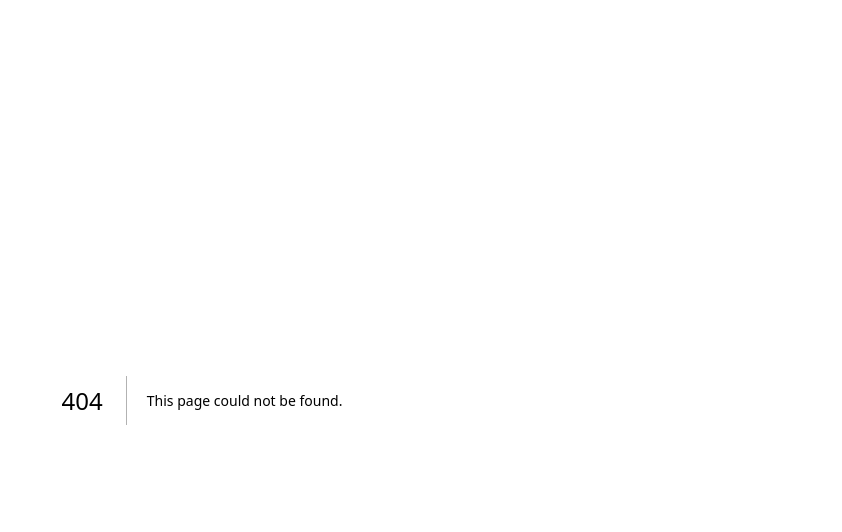
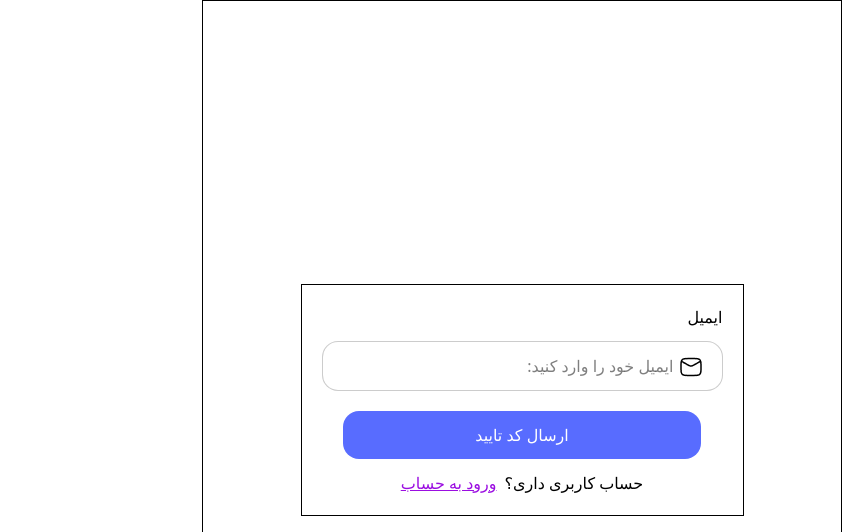
Before and after one commit to next-winter-1404/Void, a Next.js app: page /auth in a window 1280 px wide. Before the commit this address had no page. Shown: the top 532 px of the page, without its empty margins (438-1280 px from the left). Built offline with nearby package versions, Linux system fonts and the light colour scheme.

Commit message:
authPage started

```diff
--- a/package.json
+++ b/package.json
@@ -1,5 +1,5 @@
 {
-  "name": "nexvoid",
+  "name": "authPage",
   "version": "0.1.0",
   "private": true,
   "scripts": {
--- /dev/null
+++ b/src/app/(auth)/auth/page.tsx
@@ -0,0 +1,19 @@
+'use client';
+
+import Step1 from "../lib/components/signUp/step1";
+
+export default function Login() {
+
+
+
+    return (
+
+        <div className=" w-[50%] lg:w-[full] border  max-xl:w-full h-screen  flex flex-col items-center justify-center ">
+
+           <Step1/>
+
+        </div>
+
+
+    )
+}
--- /dev/null
+++ b/src/app/(auth)/layout.tsx
@@ -0,0 +1,11 @@
+
+
+export default function authLayout({children}:Readonly<{children:React.ReactNode}>){
+
+    return(
+        <main dir="rtl" className="flex flex-row">
+            {children}
+        </main>
+    )
+
+}
--- /dev/null
+++ b/src/app/(auth)/lib/authAction/action.ts
@@ -0,0 +1,47 @@
+"use server"
+
+import { cookies } from "next/headers"
+// import { createToken } from "@/app/lib/auth"
+import { redirect } from "next/navigation"
+
+// user
+const users = [
+  { id: "1", username: "user", password: "1234" },
+  { id: "2", username: "mersad", password: "2044" },
+]
+
+export async function loginAction(prevState: any, formData: FormData) {
+
+  const username = formData.get("username") as string
+  const password = formData.get("password") as string
+
+
+  const user = users.find(
+    (u) => u.username === username && u.password === password
+  )
+
+  if (!user) {
+    return { message: "نام کاربری یا رمز اشتباه است" }
+  }
+
+  // token
+  // const token = await createToken({ userId: user.id, username: user.username })
+
+  // cookie
+  const cookieStore = await cookies()
+  // cookieStore.set("token", token, {
+  //   httpOnly: true,
+  //   secure: true,
+  //   maxAge: 60 * 60 * 24 * 7,
+  //   path: "/",
+  // })
+
+  redirect("/home")
+}
+
+
+export async function logoutAction() {
+  const cookieStore = await cookies()
+  cookieStore.delete("token")
+  redirect("/login")
+}
--- /dev/null
+++ b/src/app/(auth)/lib/components/SubmitBt.tsx
@@ -0,0 +1,15 @@
+'use client'
+
+
+interface submitType {
+    subLabel:string
+}
+
+export default function SubmitBt ({subLabel}:submitType) {
+
+    return (
+    <button type="submit" className="bg-[#586CFF] p-3 px-33 rounded-[16px] text-[white] font-medium text-center">
+     {subLabel}
+    </button>
+    )
+}
--- /dev/null
+++ b/src/app/(auth)/lib/components/signUp/step1.tsx
@@ -0,0 +1,31 @@
+'use Client'
+
+import SubmitButton from "../SubmitBt";
+import Link from "next/link"
+
+
+export default function step1 () {
+
+    return(
+       <>
+        <form className="flex flex-col items-center p-5 gap-3 border">
+            <label htmlFor="email" className=" w-full font-medium ">ایمیل</label>
+             <input
+              name="email"
+              type="email"
+              placeholder="ایمیل خود را وارد کنید:"
+              className="border mb-2 border-[gray]/40 p-3 px-30 outline-none rounded-[16px]  text-start pr-12 bg-[url('/auth/email-ico.png')] bg-no-repeat bg-[position:95%_55%]"
+             />
+
+          <SubmitButton subLabel="ارسال کد تایید"  />
+
+           <div className="flex flex-row">
+            <p>حساب کاربری داری؟</p>
+           <Link href="/Login" className="cursor-pointer text-[#9B0EE1] mr-2 underline"> ورود به حساب</Link>
+          </div>
+
+        </form>
+
+        </>
+    )
+}
--- a/src/app/layout.tsx
+++ b/src/app/layout.tsx
@@ -1,20 +1,10 @@
 import type { Metadata } from "next";
-import { Geist, Geist_Mono } from "next/font/google";
-import "./globals.css";
+import "./lib/style/globals.css";
 
-const geistSans = Geist({
-  variable: "--font-geist-sans",
-  subsets: ["latin"],
-});
-
-const geistMono = Geist_Mono({
-  variable: "--font-geist-mono",
-  subsets: ["latin"],
-});
 
 export const metadata: Metadata = {
-  title: "Create Next App",
-  description: "Generated by create next app",
+  title: "auth",
+  description: "authentication",
 };
 
 export default function RootLayout({
@@ -23,11 +13,17 @@ export default function RootLayout({
   children: React.ReactNode;
 }>) {
   return (
-    <html
-      lang="en"
-      className={`${geistSans.variable} ${geistMono.variable} h-full antialiased`}
-    >
-      <body className="min-h-full flex flex-col">{children}</body>
+
+    <html lang="en" className={`h-full antialiased`} >
+
+
+
+      <body className="layout">
+
+        {children}
+
+        </body>
+
     </html>
   );
 }
--- /dev/null
+++ b/src/app/lib/style/globals.css
@@ -0,0 +1,23 @@
+@import "tailwindcss";
+
+html, body {
+  padding: 0;
+  margin: 0;
+  height: 100%;
+}
+
+.layout {
+  min-height: 100vh;
+  display: flex;
+  flex-direction: column;
+}
+
+.content {
+  flex: 1;
+  width: 90%;
+  max-width: 1300px;
+  margin: 0 auto;
+  padding: 5px;
+  box-sizing: border-box;
+  border:1px solid black;
+}
--- a/src/app/page.tsx
+++ b/src/app/page.tsx
@@ -1,65 +1,7 @@
-import Image from "next/image";
+import { redirect } from "next/navigation";
 
-export default function Home() {
-  return (
-    <div className="flex flex-col flex-1 items-center justify-center bg-zinc-50 font-sans dark:bg-black">
-      <main className="flex flex-1 w-full max-w-3xl flex-col items-center justify-between py-32 px-16 bg-white dark:bg-black sm:items-start">
-        <Image
-          className="dark:invert"
-          src="/next.svg"
-          alt="Next.js logo"
-          width={100}
-          height={20}
-          priority
-        />
-        <div className="flex flex-col items-center gap-6 text-center sm:items-start sm:text-left">
-          <h1 className="max-w-xs text-3xl font-semibold leading-10 tracking-tight text-black dark:text-zinc-50">
-            To get started, edit the page.tsx file.
-          </h1>
-          <p className="max-w-md text-lg leading-8 text-zinc-600 dark:text-zinc-400">
-            Looking for a starting point or more instructions? Head over to{" "}
-            <a
-              href="https://vercel.com/templates?framework=next.js&utm_source=create-next-app&utm_medium=appdir-template-tw&utm_campaign=create-next-app"
-              className="font-medium text-zinc-950 dark:text-zinc-50"
-            >
-              Templates
-            </a>{" "}
-            or the{" "}
-            <a
-              href="https://nextjs.org/learn?utm_source=create-next-app&utm_medium=appdir-template-tw&utm_campaign=create-next-app"
-              className="font-medium text-zinc-950 dark:text-zinc-50"
-            >
-              Learning
-            </a>{" "}
-            center.
-          </p>
-        </div>
-        <div className="flex flex-col gap-4 text-base font-medium sm:flex-row">
-          <a
-            className="flex h-12 w-full items-center justify-center gap-2 rounded-full bg-foreground px-5 text-background transition-colors hover:bg-[#383838] dark:hover:bg-[#ccc] md:w-[158px]"
-            href="https://vercel.com/new?utm_source=create-next-app&utm_medium=appdir-template-tw&utm_campaign=create-next-app"
-            target="_blank"
-            rel="noopener noreferrer"
-          >
-            <Image
-              className="dark:invert"
-              src="/vercel.svg"
-              alt="Vercel logomark"
-              width={16}
-              height={16}
-            />
-            Deploy Now
-          </a>
-          <a
-            className="flex h-12 w-full items-center justify-center rounded-full border border-solid border-black/[.08] px-5 transition-colors hover:border-transparent hover:bg-black/[.04] dark:border-white/[.145] dark:hover:bg-[#1a1a1a] md:w-[158px]"
-            href="https://nextjs.org/docs?utm_source=create-next-app&utm_medium=appdir-template-tw&utm_campaign=create-next-app"
-            target="_blank"
-            rel="noopener noreferrer"
-          >
-            Documentation
-          </a>
-        </div>
-      </main>
-    </div>
-  );
+export default function Redirect () {
+
+  redirect('/auth');
+
 }
```
Also changed, not shown: public/auth/email-ico.png (added), src/app/(auth)/lib/components/signUp/step2.tsx (added), src/app/(auth)/lib/components/signUp/step3.tsx (added), 1 other file (tests, documents, lock files or other folders).
